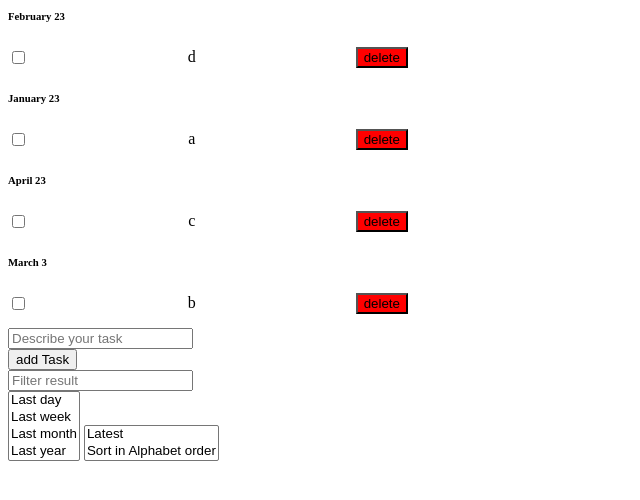
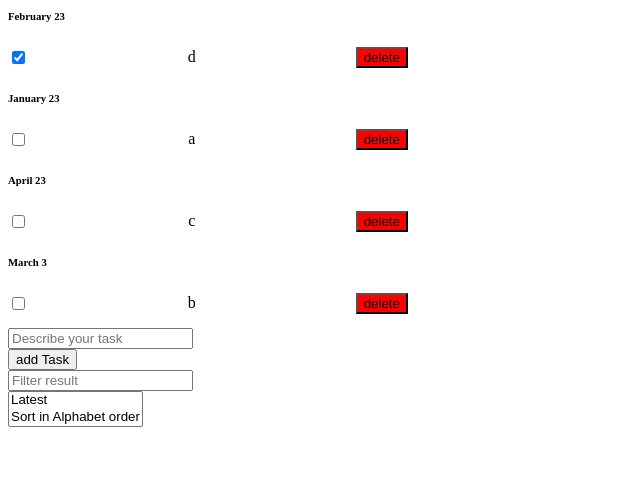
Before and after one commit to VladMorozDM/Andersen-Tasks, a plain HTML site: page index.html in a window 1280 px wide. Shown: the whole page, without its empty margins (0-640 px from the left). Drawn offline with Linux system fonts and the light colour scheme.

Commit message:
Add checkbox check/uncheck

```diff
--- a/index.html
+++ b/index.html
@@ -15,18 +15,13 @@
             <input type="button" onclick="UsefulMethods.addItems()" value="add Task">
         </div>
         <input type="text" oninput="UsefulMethods.filterByText()" name="filterSample" placeholder="Filter result">
-        <div>
-            <select name="periodOf" onchange="UsefulMethods.changeSorting()" size="4">
-                <option value="1" >Last day</option>
-                <option value="1" >Last week</option>
-                <option value="" >Last month</option>
-                <option value="" >Last year</option>
-            </select>
+
+
             <select name="typeOfSorting" onchange="UsefulMethods.changeSorting()" size="2">
                 <option value="byTime" >Latest</option>
                 <option value="byText" >Sort in Alphabet order</option>
             </select>
-        </div>
+
     </form>
 </div>
 
--- a/index.js
+++ b/index.js
@@ -29,7 +29,7 @@ const itemsToParse = [
     {
         date: '2019-02-23T03:24:00',
         text: 'd',
-        done: false,
+        done: true,
         id: 4
     }
 ];
@@ -152,17 +152,18 @@ class Controller {
 
 
 class Item {
-    constructor({date = '', text = '', id, }) {
+    constructor({date = '', text = '', id, done = 'false'}) {
         this.date = date;
         this.text = text;
         this.id = id;
+        this.done = done;
     }
 
     getTemplate() {
         const date = new Date(this.date);
         return `<h6> ${monthNames[date.getMonth()]} ${ date.getDate()}  </h6>
             <form action="">
-                <input type="checkbox">
+                <input type="checkbox" name="progress" data-id=${this.id} ${this.done ? "checked" : ""}>
                 <p>${this.text}</p>
                 <input class="delete" type="button" data-id="${this.id}" value="delete">
                 <input type="text" name="redact">
@@ -174,6 +175,10 @@ class Item {
         if (Number.parseInt(event.target.getAttribute("data-id")) === parseInt(this.id)) {
             if (event.target.classList.contains("delete")) {
                 controller.remove(this.id);
+            }else if(event.target.name === "progress"){
+                console.log('mm', this.done);
+                this.done = !this.done;
+
             }
         }
     }
```
